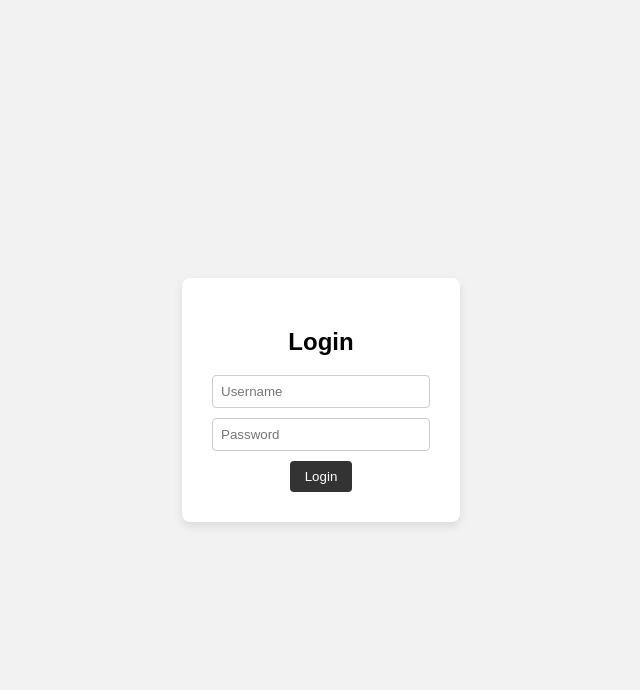
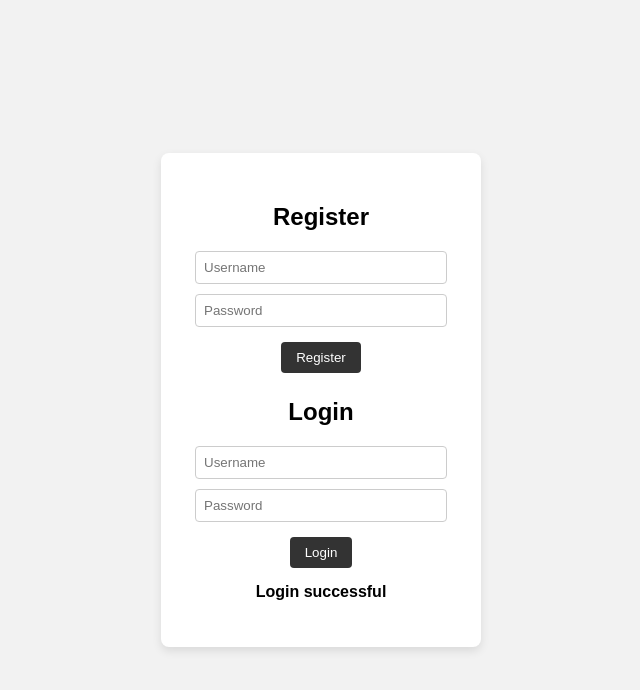
Before and after one commit to vinayak872/docker-webapp, a website: page index.html in a window 1280 px wide. Both pictures are taken after a click on the button "Login". Shown: the whole page, without its empty margins (319-959 px from the left). Drawn offline with Linux system fonts and the light colour scheme.

Commit message:
Add register and login page

```diff
--- a/index.html
+++ b/index.html
@@ -1,7 +1,7 @@
 <!DOCTYPE html>
 <html>
 <head>
-<title>Login Page</title>
+<title>Register and Login</title>
 
 <style>
 
@@ -21,11 +21,12 @@ padding:30px;
 border-radius:8px;
 box-shadow:0 4px 10px rgba(0,0,0,0.1);
 text-align:center;
+width:260px;
 }
 
 input{
 display:block;
-width:200px;
+width:90%;
 padding:8px;
 margin:10px auto;
 border:1px solid #ccc;
@@ -39,10 +40,16 @@ background:#333;
 color:white;
 border-radius:4px;
 cursor:pointer;
+margin:5px;
 }
 
 button:hover{
 background:#555;
+}
+
+#msg{
+margin-top:10px;
+font-weight:bold;
 }
 
 </style>
@@ -53,15 +60,57 @@ background:#555;
 
 <div class="container">
 
+<h2>Register</h2>
+
+<input type="text" id="regUser" placeholder="Username">
+<input type="password" id="regPass" placeholder="Password">
+
+<button onclick="register()">Register</button>
+
 <h2>Login</h2>
 
-<input type="text" placeholder="Username">
+<input type="text" id="loginUser" placeholder="Username">
+<input type="password" id="loginPass" placeholder="Password">
 
-<input type="password" placeholder="Password">
+<button onclick="login()">Login</button>
 
-<button>Login</button>
+<p id="msg"></p>
 
 </div>
 
+<script>
+
+let storedUser=""
+let storedPass=""
+
+function register(){
+
+storedUser=document.getElementById("regUser").value
+storedPass=document.getElementById("regPass").value
+
+document.getElementById("msg").innerText="Registration successful"
+
+}
+
+function login(){
+
+let u=document.getElementById("loginUser").value
+let p=document.getElementById("loginPass").value
+
+if(u===storedUser && p===storedPass){
+
+document.getElementById("msg").innerText="Login successful"
+
+}
+else{
+
+document.getElementById("msg").innerText="Invalid username or password"
+
+}
+
+}
+
+</script>
+
 </body>
 </html>
```
